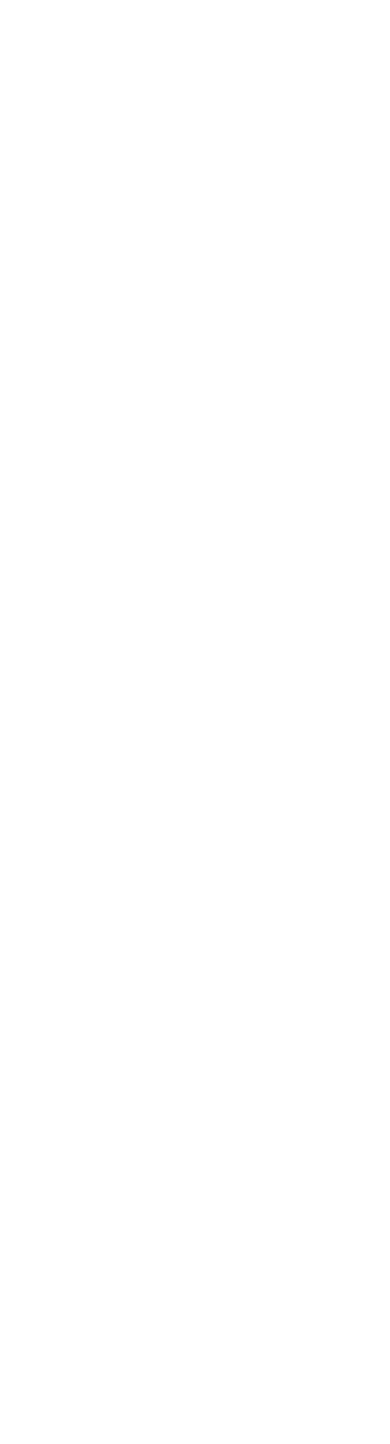
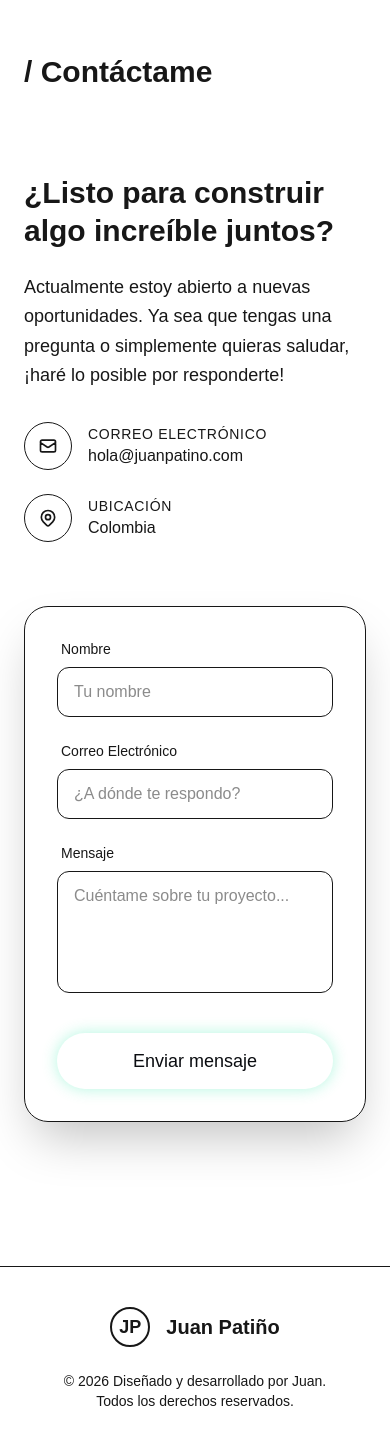
Before and after one commit to sebastianUCC2024/PortafolioPersonal, a Next.js app: page / in a window 390 px wide. Shown: the part 6211-7655 px from the top of the page. Before the commit the page ends 6169 px from the top, so only its background shows below. Built offline with nearby package versions, Linux system fonts and the light colour scheme.

Commit message:
feat: implementar formulario de contacto asimétrico y pie de página dinámico

```diff
--- a/app/layout.tsx
+++ b/app/layout.tsx
@@ -2,7 +2,8 @@
 import { Inter, Outfit } from "next/font/google";
 import { ThemeProvider } from "@/components/theme-provider";
 import { LanguageProvider } from "@/hooks/use-language";
-import { Navbar } from "@/components/layout/navbar"; // <-- Nuevo import
+import { Navbar } from "@/components/layout/navbar";
+import { Footer } from "@/components/layout/footer"; // <-- Nuevo import
 import "./globals.css";
 
 const outfit = Outfit({
@@ -38,8 +39,9 @@
       >
         <LanguageProvider>
           <ThemeProvider>
-            <Navbar /> {/* <-- Inyectamos la cabecera permanentemente */}
+            <Navbar />
             {children}
+            <Footer /> {/* <-- Footer inyectado */}
           </ThemeProvider>
         </LanguageProvider>
       </body>
--- a/app/page.tsx
+++ b/app/page.tsx
@@ -5,6 +5,7 @@
 import { Experience } from "@/components/sections/experience";
 import { About } from "@/components/sections/about";
 import { Testimonials } from "@/components/sections/testimonials";
+import { Contact } from "@/components/sections/contact";
 
 export default function Home() {
     return (
@@ -14,6 +15,7 @@
             <Experience />
             <About />
             <Testimonials />
+            <Contact />
         </main>
     );
 }
--- /dev/null
+++ b/components/layout/footer.tsx
@@ -0,0 +1,33 @@
+"use client";
+
+import { useLanguage } from "@/hooks/use-language";
+
+export function Footer() {
+    const { t } = useLanguage();
+
+    return (
+        <footer className="border-t border-brand-cyan/10 bg-background py-10 mt-12">
+            <div className="max-w-7xl mx-auto px-6 flex flex-col md:flex-row justify-between items-center gap-6">
+
+                {/* Logo y Nombre */}
+                <div className="flex items-center gap-4">
+                    <div className="w-10 h-10 rounded-full border-2 border-brand-cyan flex items-center justify-center bg-brand-cyan/10">
+                        <span className="font-primary font-bold text-lg text-brand-cyan">JP</span>
+                    </div>
+                    <span className="font-primary font-bold text-xl text-foreground">
+                        Juan Patiño
+                    </span>
+                </div>
+
+                {/* Derechos y Copyright */}
+                <div className="text-center md:text-right flex flex-col sm:flex-row sm:gap-2 text-muted text-sm font-secondary">
+                    <span>
+                        &copy; {new Date().getFullYear()} {t.footer.copyright} <span className="text-brand-cyan">Juan.</span>
+                    </span>
+                    <span>{t.footer.rights}</span>
+                </div>
+
+            </div>
+        </footer>
+    );
+}
--- /dev/null
+++ b/components/sections/contact.tsx
@@ -0,0 +1,103 @@
+"use client";
+
+import { useLanguage } from "@/hooks/use-language";
+import { Button } from "@/components/ui/button";
+
+export function Contact() {
+    const { t } = useLanguage();
+
+    return (
+        <section id="contact" className="py-24 relative">
+            <div className="max-w-7xl mx-auto px-6">
+
+                <div className="mb-16 md:mb-24 flex flex-col">
+                    <h2 className="text-3xl md:text-5xl font-bold font-primary mb-4 text-foreground">
+                        <span className="text-brand-cyan">/</span> {t.contact.title}
+                    </h2>
+                    <div className="w-24 h-1 bg-brand-cyan/30 rounded-full" />
+                </div>
+
+                <div className="grid lg:grid-cols-2 gap-16 items-start">
+
+                    {/* Columna Izquierda: Información */}
+                    <div className="flex flex-col gap-8">
+                        <div>
+                            <h3 className="text-3xl md:text-4xl font-bold font-primary text-foreground leading-tight mb-6">
+                                {t.contact.subtitle}
+                            </h3>
+                            <p className="text-muted text-lg leading-relaxed max-w-md">
+                                {t.contact.description}
+                            </p>
+                        </div>
+
+                        {/* Bloques de Info Directa */}
+                        <div className="space-y-6">
+                            <div className="flex items-center gap-4 group">
+                                <div className="w-12 h-12 rounded-full bg-brand-cyan/10 border border-brand-cyan/30 flex items-center justify-center text-brand-cyan transition-transform group-hover:scale-110">
+                                    <svg className="w-5 h-5" fill="none" viewBox="0 0 24 24" stroke="currentColor"><path strokeLinecap="round" strokeLinejoin="round" strokeWidth={2} d="M3 8l7.89 5.26a2 2 0 002.22 0L21 8M5 19h14a2 2 0 002-2V7a2 2 0 00-2-2H5a2 2 0 00-2 2v10a2 2 0 002 2z" /></svg>
+                                </div>
+                                <div className="flex flex-col">
+                                    <span className="text-muted text-sm uppercase tracking-wider">{t.contact.emailLabel}</span>
+                                    <a href="mailto:hola@juanpatino.com" className="text-foreground font-medium hover:text-brand-cyan transition-colors">
+                                        hola@juanpatino.com
+                                    </a>
+                                </div>
+                            </div>
+
+                            <div className="flex items-center gap-4 group">
+                                <div className="w-12 h-12 rounded-full bg-brand-cyan/10 border border-brand-cyan/30 flex items-center justify-center text-brand-cyan transition-transform group-hover:scale-110">
+                                    <svg className="w-5 h-5" fill="none" viewBox="0 0 24 24" stroke="currentColor"><path strokeLinecap="round" strokeLinejoin="round" strokeWidth={2} d="M17.657 16.657L13.414 20.9a1.998 1.998 0 01-2.827 0l-4.244-4.243a8 8 0 1111.314 0z" /><path strokeLinecap="round" strokeLinejoin="round" strokeWidth={2} d="M15 11a3 3 0 11-6 0 3 3 0 016 0z" /></svg>
+                                </div>
+                                <div className="flex flex-col">
+                                    <span className="text-muted text-sm uppercase tracking-wider">Ubicación</span>
+                                    <span className="text-foreground font-medium">Colombia</span>
+                                </div>
+                            </div>
+                        </div>
+                    </div>
+
+                    {/* Columna Derecha: Formulario */}
+                    <div className="relative group">
+                        {/* Glow effect */}
+                        <div className="absolute inset-0 bg-brand-cyan/5 rounded-3xl blur-xl group-hover:bg-brand-cyan/10 transition-colors duration-500 -z-10" />
+
+                        <form className="bg-card-bg/80 border border-brand-cyan/20 p-8 md:p-10 rounded-3xl shadow-2xl backdrop-blur-md flex flex-col gap-6" onSubmit={(e) => e.preventDefault()}>
+
+                            <div className="flex flex-col gap-2">
+                                <label className="text-sm font-medium text-muted ml-1">{t.contact.nameLabel}</label>
+                                <input
+                                    type="text"
+                                    placeholder={t.contact.namePlaceholder}
+                                    className="bg-background/50 border border-brand-cyan/10 px-4 py-3 rounded-xl focus:outline-none focus:border-brand-cyan focus:ring-1 focus:ring-brand-cyan transition-all text-foreground"
+                                />
+                            </div>
+
+                            <div className="flex flex-col gap-2">
+                                <label className="text-sm font-medium text-muted ml-1">{t.contact.emailLabel}</label>
+                                <input
+                                    type="email"
+                                    placeholder={t.contact.emailPlaceholder}
+                                    className="bg-background/50 border border-brand-cyan/10 px-4 py-3 rounded-xl focus:outline-none focus:border-brand-cyan focus:ring-1 focus:ring-brand-cyan transition-all text-foreground"
+                                />
+                            </div>
+
+                            <div className="flex flex-col gap-2">
+                                <label className="text-sm font-medium text-muted ml-1">{t.contact.messageLabel}</label>
+                                <textarea
+                                    rows={4}
+                                    placeholder={t.contact.messagePlaceholder}
+                                    className="bg-background/50 border border-brand-cyan/10 px-4 py-3 rounded-xl focus:outline-none focus:border-brand-cyan focus:ring-1 focus:ring-brand-cyan transition-all text-foreground resize-none"
+                                />
+                            </div>
+
+                            <Button variant="primary" size="lg" className="w-full mt-4">
+                                {t.contact.submitBtn}
+                            </Button>
+                        </form>
+                    </div>
+
+                </div>
+            </div>
+        </section>
+    );
+}
--- a/dictionaries/en.ts
+++ b/dictionaries/en.ts
@@ -81,6 +81,22 @@
             }
         ]
     },
+    contact: {
+        title: "Contact Me",
+        subtitle: "Ready to build something amazing together?",
+        description: "I'm currently open to new opportunities. Whether you have a question or just want to say hi, I'll try my best to get back to you!",
+        nameLabel: "Name",
+        namePlaceholder: "Your name",
+        emailLabel: "Email Address",
+        emailPlaceholder: "Where do I reply?",
+        messageLabel: "Message",
+        messagePlaceholder: "Tell me about your project...",
+        submitBtn: "Send message"
+    },
+    footer: {
+        copyright: "Designed and built by",
+        rights: "All rights reserved."
+    },
     nav: {
         projects: "Projects",
         experience: "Experience",
--- a/dictionaries/es.ts
+++ b/dictionaries/es.ts
@@ -81,6 +81,22 @@
             }
         ]
     },
+    contact: {
+        title: "Contáctame",
+        subtitle: "¿Listo para construir algo increíble juntos?",
+        description: "Actualmente estoy abierto a nuevas oportunidades. Ya sea que tengas una pregunta o simplemente quieras saludar, ¡haré lo posible por responderte!",
+        nameLabel: "Nombre",
+        namePlaceholder: "Tu nombre",
+        emailLabel: "Correo Electrónico",
+        emailPlaceholder: "¿A dónde te respondo?",
+        messageLabel: "Mensaje",
+        messagePlaceholder: "Cuéntame sobre tu proyecto...",
+        submitBtn: "Enviar mensaje"
+    },
+    footer: {
+        copyright: "Diseñado y desarrollado por",
+        rights: "Todos los derechos reservados."
+    },
     nav: {
         projects: "Proyectos",
         experience: "Experiencia",
```
